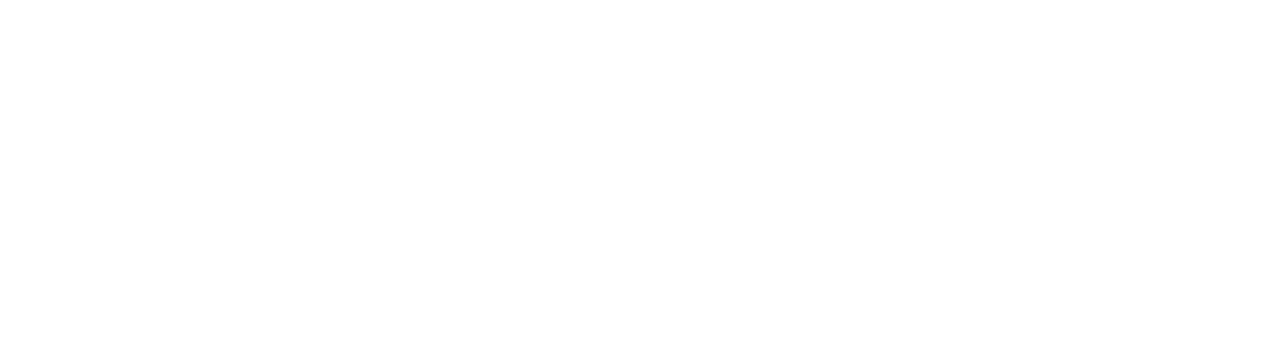
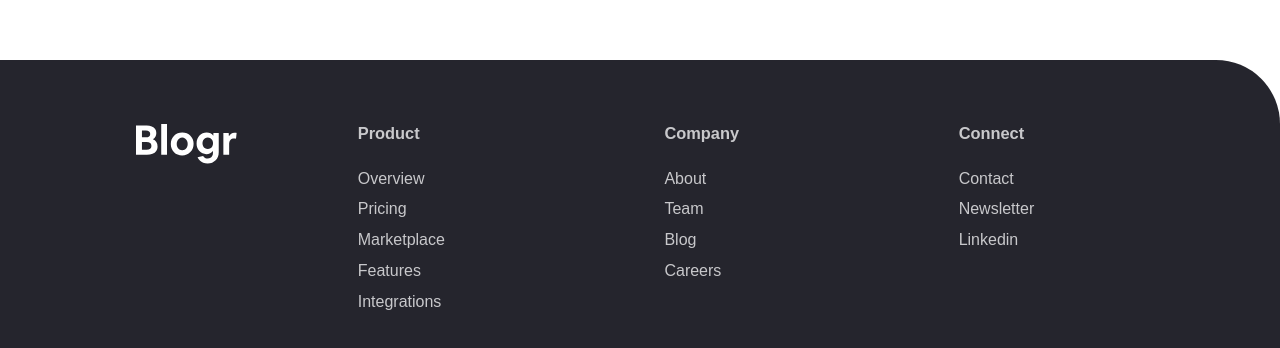
Before and after one commit to TheAncientOwl/blogr-landing-page, a React (Create React App) app: page / in a window 1280 px wide. Shown: the part 1188-1536 px from the top of the page. Before the commit the page ends 800 px from the top, so only its background shows below. Built offline with nearby package versions, Linux system fonts and the light colour scheme; a web font is replaced by a local one.

Commit message:
finished footer.

```diff
--- a/src/components/content/index.js
+++ b/src/components/content/index.js
@@ -1,3 +1,9 @@
+import styled from 'styled-components';
+
+const Container = styled.div`
+  min-height: 100vh;
+`;
+
 export default function Content() {
-  return <div></div>;
+  return <Container></Container>;
 }
--- /dev/null
+++ b/src/components/footer/FooterConfig.js
@@ -0,0 +1,32 @@
+const FooterConfig = [
+  {
+    title: 'product',
+    links: [
+      { title: 'overview', href: '#' },
+      { title: 'pricing', href: '#' },
+      { title: 'marketplace', href: '#' },
+      { title: 'features', href: '#' },
+      { title: 'integrations', href: '#' },
+    ],
+  },
+  {
+    title: 'company',
+    links: [
+      { title: 'about', href: '#' },
+      { title: 'team', href: '#' },
+      { title: 'blog', href: '#' },
+      { title: 'careers', href: '#' },
+    ],
+  },
+  {
+    title: 'connect',
+    links: [
+      { title: 'contact', href: '#' },
+      { title: 'newsletter', href: '#' },
+      { title: 'linkedin', href: '#' },
+    ],
+  },
+];
+
+Object.freeze(FooterConfig);
+export default FooterConfig;
--- /dev/null
+++ b/src/components/footer/FooterElements.js
@@ -0,0 +1,44 @@
+import styled from 'styled-components';
+import Colors from '../../Colors';
+
+export const Container = styled.div`
+  background: ${Colors.veryDarkBlackBlue};
+  margin-top: 2em;
+  border-top-right-radius: 4em;
+  display: flex;
+  justify-content: center;
+  padding: 4em 5em;
+`;
+
+export const LogoContainer = styled.div`
+  width: 10%;
+`;
+
+export const SectionsContainer = styled.div`
+  width: 80%;
+  display: flex;
+  justify-content: space-around;
+`;
+
+export const Section = styled.div`
+  color: ${Colors.grayshBlue};
+  text-transform: capitalize;
+`;
+
+export const SectionTitle = styled.div`
+  color: ${Colors.grayshBlue};
+  font-weight: bold;
+  font-size: 1.025em;
+  margin-bottom: 1.6em;
+`;
+
+export const Link = styled.a`
+  display: block;
+  text-decoration: none;
+  color: inherit;
+  margin-bottom: 0.8em;
+
+  :hover {
+    text-decoration: underline;
+  }
+`;
--- a/src/components/footer/index.js
+++ b/src/components/footer/index.js
@@ -1,3 +1,33 @@
+import { Container, SectionsContainer, SectionTitle, Section, Link, LogoContainer } from './FooterElements';
+import Logo from '../Logo';
+import FooterConfig from './FooterConfig';
+
 export default function Footer() {
-  return <div></div>;
+  return (
+    <Container>
+      <LogoContainer>
+        <Logo />
+      </LogoContainer>
+      <SectionsContainer>
+        {FooterConfig.map((item, index) => {
+          const links = (
+            <>
+              {item.links.map((item, index) => (
+                <Link key={index} href={item.href}>
+                  {item.title}
+                </Link>
+              ))}
+            </>
+          );
+
+          return (
+            <Section key={index}>
+              <SectionTitle>{item.title}</SectionTitle>
+              {links}
+            </Section>
+          );
+        })}
+      </SectionsContainer>
+    </Container>
+  );
 }
```
